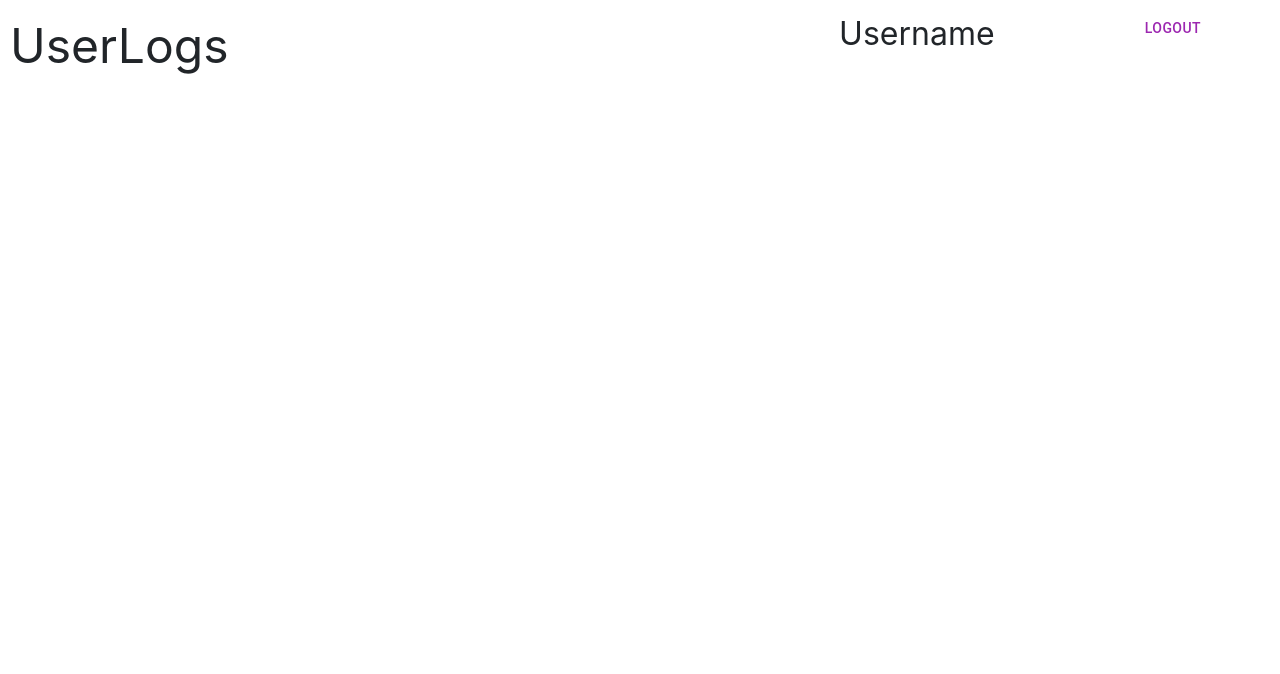
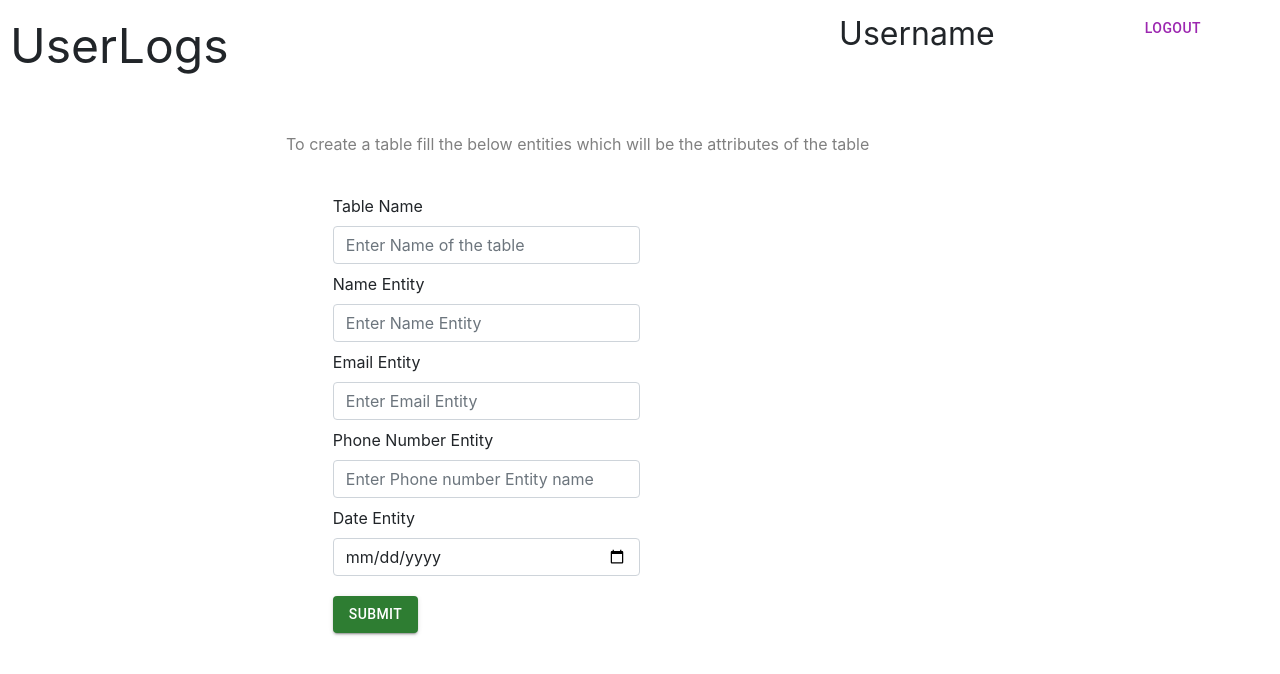
Before and after one commit to SiDDhartharG/walkover_user_log_frontend, a React (Create React App) app: page /createtable in a window 1280 px wide. Shown: the top 674 px of the page. Built offline with nearby package versions, Linux system fonts and the light colour scheme.

Commit message:
create table form v1

```diff
--- a/src/Components/CreateTable.js
+++ b/src/Components/CreateTable.js
@@ -1,6 +1,6 @@
 import { Button } from "@mui/material";
-import React from "react";
-import { useNavigate } from "react-router-dom";
+import React, { useState } from "react";
+import { useNavigate, useSearchParams } from "react-router-dom";
 
 function CreateTable(props) {
   const navigate = useNavigate();
@@ -8,10 +8,28 @@ function CreateTable(props) {
     localStorage.removeItem("token");
     navigate("/");
   };
+  const [tableDetails, setTableDetails] = useState({
+    tableName: "",
+    nameEntity: "",
+    emailEntity: "",
+    phonenoEntity: "",
+    dateEntity: "",
+  });
+  const handleChange = (event) => {
+    const { name, value } = event.target;
+    setTableDetails({
+      ...tableDetails,
+      [name]: value,
+    });
+  };
+  const handleSubmit = (event) => {
+    event.preventDefault();
+    console.log(tableDetails);
+  };
   return (
     <div>
       <div className="nav">
-        <div className="nav-left" >
+        <div className="nav-left">
           <span>UserLogs</span>
         </div>
         <div className="nav-right">
@@ -25,7 +43,84 @@ function CreateTable(props) {
           </div>
         </div>
       </div>
-      <div className="creattable-form"></div>
+      <div className="creattable-div">
+        <div className="creattable-header">
+          <span>
+            To create a table fill the below entities which will be the
+            attributes of the table
+          </span>
+        </div>
+        <div className="creattable-form">
+          <div className="form-group">
+            <label for="tablename">Table Name</label>
+            <input
+              type="text"
+              className="form-control"
+              id="tablename"
+              placeholder="Enter Name of the table"
+              name="tableName"
+              value={tableDetails.tableName}
+              onChange={handleChange}
+            />
+          </div>
+          <div className="form-group">
+            <label for="name-entity">Name Entity</label>
+            <input
+              type="text"
+              className="form-control"
+              id="name-entity"
+              placeholder="Enter Name Entity"
+              name="nameEntity"
+              value={tableDetails.nameEntity}
+              onChange={handleChange}
+            />
+          </div>
+          <div className="form-group">
+            <label for="email-entity">Email Entity</label>
+            <input
+              type="email"
+              className="form-control"
+              id="email-entity"
+              placeholder="Enter Email Entity"
+              name="emailEntity"
+              value={tableDetails.emailEntity}
+              onChange={handleChange}
+            />
+          </div>
+          <div className="form-group">
+            <label for="phoneno-entity">Phone Number Entity</label>
+            <input
+              type="number"
+              className="form-control"
+              id="phoneno-entity"
+              placeholder="Enter Phone number Entity name"
+              name="phonenoEntity"
+              value={tableDetails.phonenoEntity}
+              onChange={handleChange}
+            />
+          </div>
+          <div className="form-group">
+            <label for="date-entity">Date Entity</label>
+            <input
+              type="date"
+              className="form-control"
+              id="date-entity"
+              placeholder="Enter Date Entity name"
+              name="dateEntity"
+              value={tableDetails.dateEntity}
+              onChange={handleChange}
+            />
+          </div>
+          <Button
+            variant="contained"
+            color="success"
+            onClick={handleSubmit}
+            style={{ margin: "20px auto" }}
+          >
+            Submit
+          </Button>
+        </div>
+      </div>
     </div>
   );
 }
--- a/src/index.css
+++ b/src/index.css
@@ -107,3 +107,22 @@ margin:auto;
   margin-top: 20px;
   text-align: center;
 }
+/*Table*/
+.creattable-div{
+  margin:50px auto;
+  width:60%;
+}
+.creattable-header{
+  font-size: 1rem;
+  color:grey;
+  width:auto;
+  margin: 30px;
+}
+.creattable-form{
+  width:80%;
+  margin:auto;
+  line-height: 2.5;
+}
+.creattable-form .form-group{
+ width:50%;
+}
```
